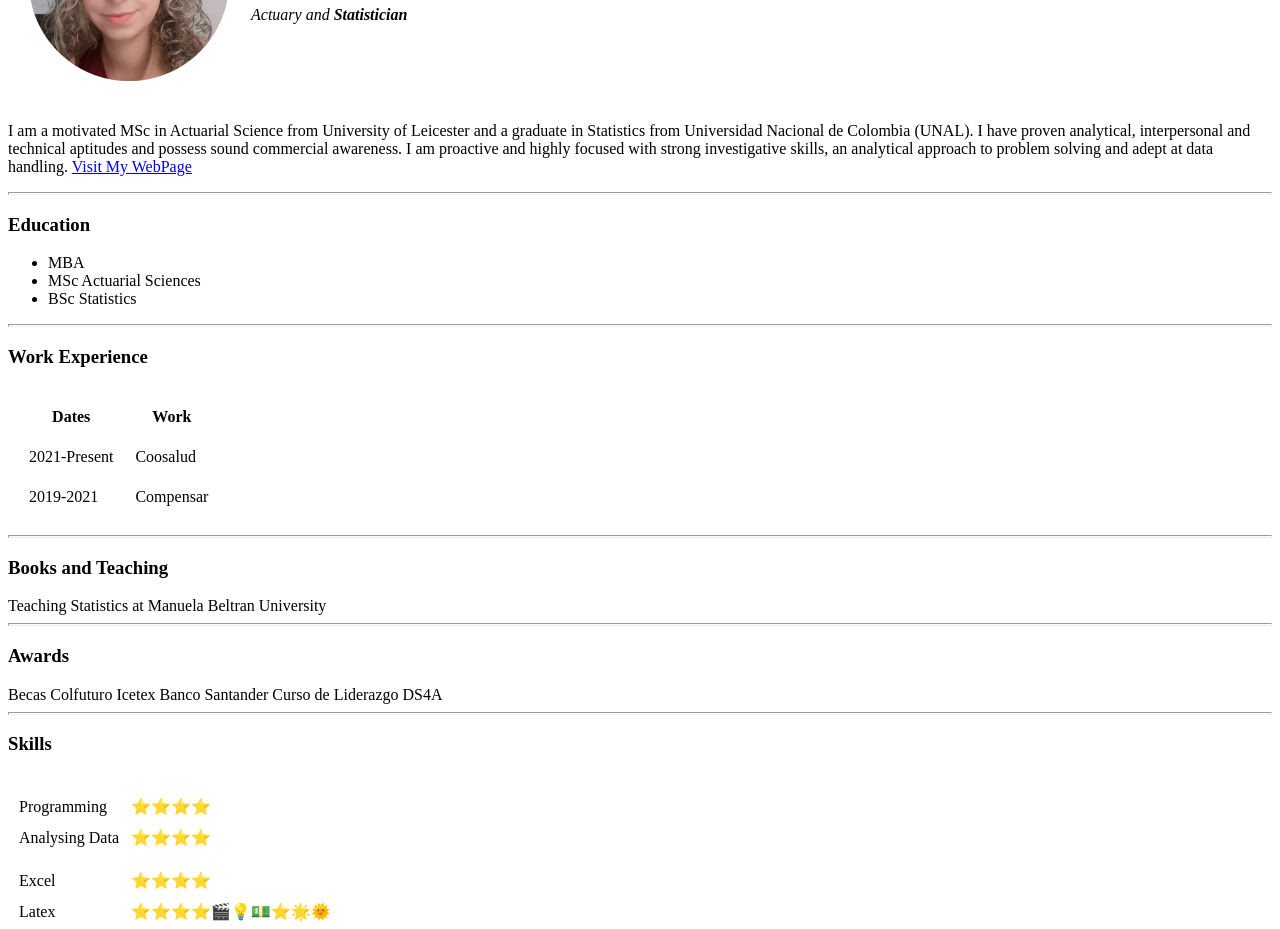
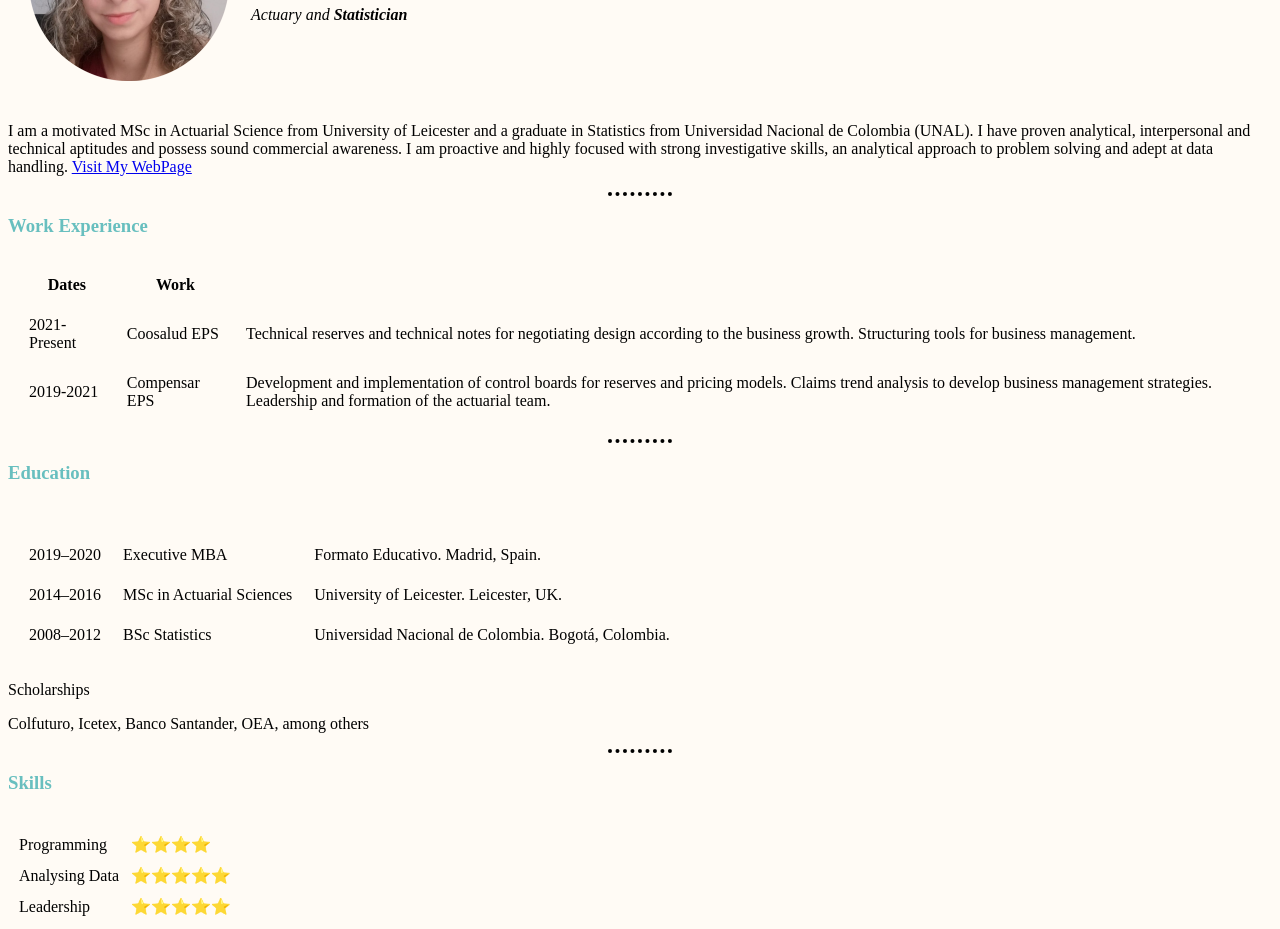
Before and after one commit to jessicakathe/cv, a plain HTML site: page index.html in a window 1280 px wide. Shown: the part 148-1077 px from the top of the page. Drawn offline with Linux system fonts and the light colour scheme.

Commit message:
This commit updates cv information and gives some style to te website

```diff
--- /dev/null
+++ b/css/styles.css
@@ -0,0 +1,17 @@
+
+    body{
+        background-color: #FFFBF5;
+    }
+    hr{
+        border-style: dotted none none;
+        border-width: 4px;
+        width: 5%;
+        height: 0px;
+    }
+h1{
+    color :#609EA2
+}
+
+h3{
+    color :#68BFBF
+}
--- a/index.html
+++ b/index.html
@@ -5,6 +5,8 @@
     <meta charset="UTF-8">
     <title>Jessica's Personal Site</title>
 </head>
+
+    <link rel="stylesheet" href="css/styles.css">
 
 <body>
     <!-- así se escriben comentarios-->
@@ -30,13 +32,7 @@
         and adept at data handling.
         <a href="https://jessicakathe.github.io/">Visit My WebPage</a>
     </p>
-    <hr size="3" unshaded>
-    <h3>Education</h3>
-    <ul>
-        <li>MBA</li>
-        <li>MSc Actuarial Sciences</li>
-        <li>BSc Statistics</li>
-    </ul>
+
     <hr size="3" unshaded>
     <h3>Work Experience</h3>
     <table cellspacing="20">
@@ -49,33 +45,67 @@
                 <th>
                     Work
                 </th>
+                <th>
+
+                </th>
             </tr>
         </thead>
         <tbody>
             <tr>
                 <td>2021-Present</td>
-                <td>Coosalud</td>
+                <td>Coosalud EPS</td>
+                <td>Technical reserves and technical notes for negotiating design according to the business growth. Structuring tools for business
+                    management. </td>
             </tr>
             <tr>
                 <td>2019-2021</td>
-                <td>Compensar</td>
+                <td>Compensar EPS</td>
+                <td>Development and implementation of control boards for reserves and pricing models. Claims trend analysis to develop business
+                    management strategies. Leadership and formation of the actuarial team.</td>
             </tr>
         </tbody>
     </table>
     <hr size="3" unshaded>
 
-    <h3>Books and Teaching</h3>
-    Teaching Statistics at Manuela Beltran University
-    <hr size="3" unshaded>
+    <h3>Education</h3>
 
+    <table cellspacing="20">
+        <thead>
+            <tr>
+                <th>
+                   <!-- Dates-->
+                </th>
 
-    <h3>Awards</h3>
-    Becas
-    Colfuturo
-    Icetex
-    Banco Santander
-    Curso de Liderazgo
-    DS4A
+                <th>
+                    <!-- Work-->
+                </th>
+                <th>
+
+                </th>
+            </tr>
+        </thead>
+        <tbody>
+            <tr>
+                <td>2019–2020</td>
+                <td>Executive MBA</td>
+                <td>Formato Educativo. Madrid, Spain.</td>
+            </tr>
+            <tr>
+                <td>2014–2016</td>
+                <td>MSc in Actuarial Sciences</td>
+                <td>University of Leicester. Leicester, UK.</td>
+            </tr>
+            <tr>
+                <td>2008–2012</td>
+                <td>BSc Statistics</td>
+                <td>Universidad Nacional de Colombia. Bogotá, Colombia.</td>
+            </tr>
+        </tbody>
+    </table>
+
+    <p>Scholarships</p>
+    <p>Colfuturo, Icetex, Banco Santander, OEA, among others</p>
+
     <hr size="3" unshaded>
 
 
@@ -88,17 +118,19 @@
             </tr>
             <tr>
                 <td>Analysing Data</td>
-                <td>⭐⭐⭐⭐</td>
+                <td>⭐⭐⭐⭐⭐</td>
             </tr>
-        </td>
-        <td>
+            <tr>
+                <td>Leadership</td>
+                <td>⭐⭐⭐⭐⭐</td>
+            </tr>
             <tr>
                 <td>Excel</td>
                 <td>⭐⭐⭐⭐</td>
             </tr>
             <tr>
                 <td>Latex</td>
-                <td>⭐⭐⭐⭐🎬💡💵⭐🌟🌞</td>
+                <td>⭐⭐⭐⭐</td>
             </tr>
         </td>
     </table>
@@ -111,7 +143,7 @@
 
 
     <h3>Volunteering</h3>
-    Link to IFoA
+    IFoA
     <hr size="3" unshaded>
     <a href="myhobbies.html">My Hobbies</a>
     <a href="ContactMe.html">Contact Me</a>
```
Also changed, not shown: ContactMe.html (+3 -0 lines), myhobbies.html (+3 -0 lines), 1 other file.
